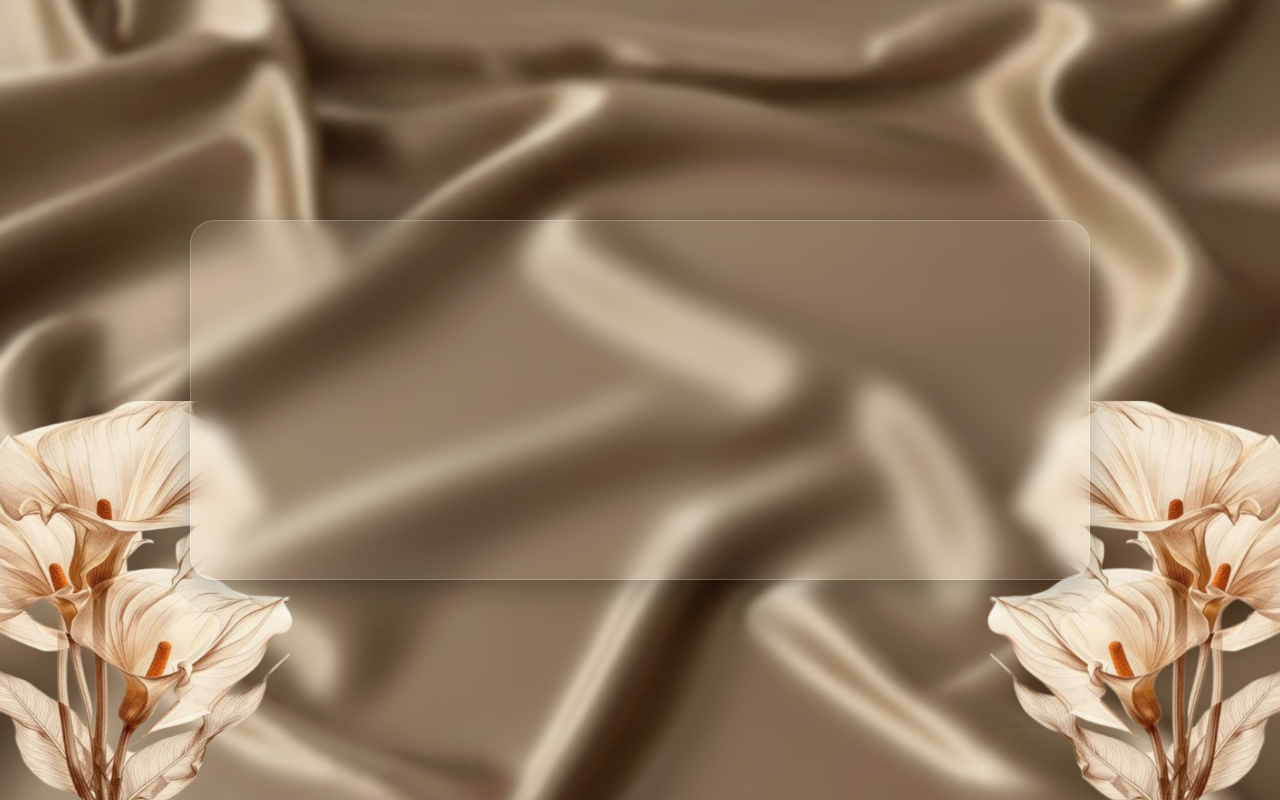
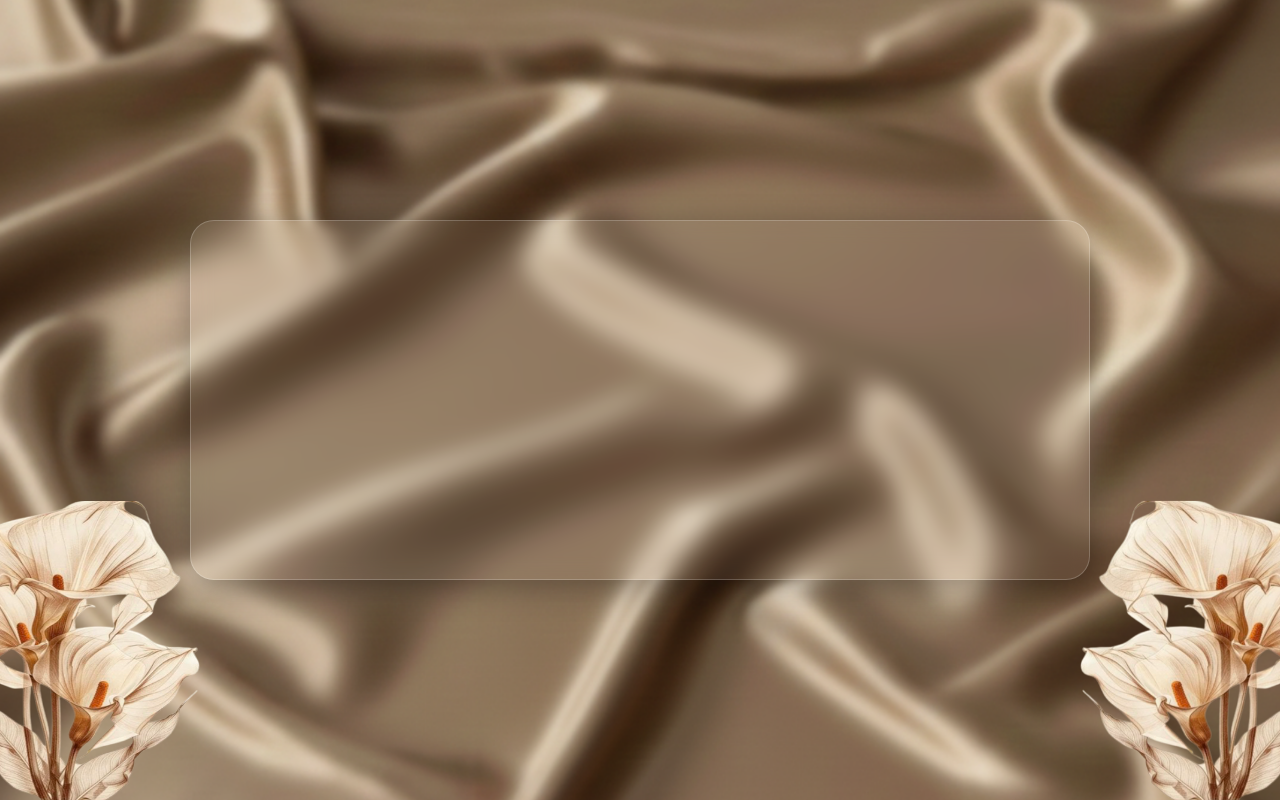
Before and after one commit to buwaneka1996/newwed2026-modern, a React (Vite) app: page / in a window 1280 px wide. Both pictures are taken after a click on the button "Click Here". Built offline with nearby package versions, Linux system fonts and the light colour scheme; a web font is replaced by a local one.

Commit message:
changed the flower size

```diff
--- a/src/MorphScene.css
+++ b/src/MorphScene.css
@@ -226,7 +226,7 @@
 .flower {
     position: absolute;
     bottom: 0;
-    width: 400px;
+    width: 300px;
     /* adjust as needed */
     opacity: 0;
     /* start hidden */
```
